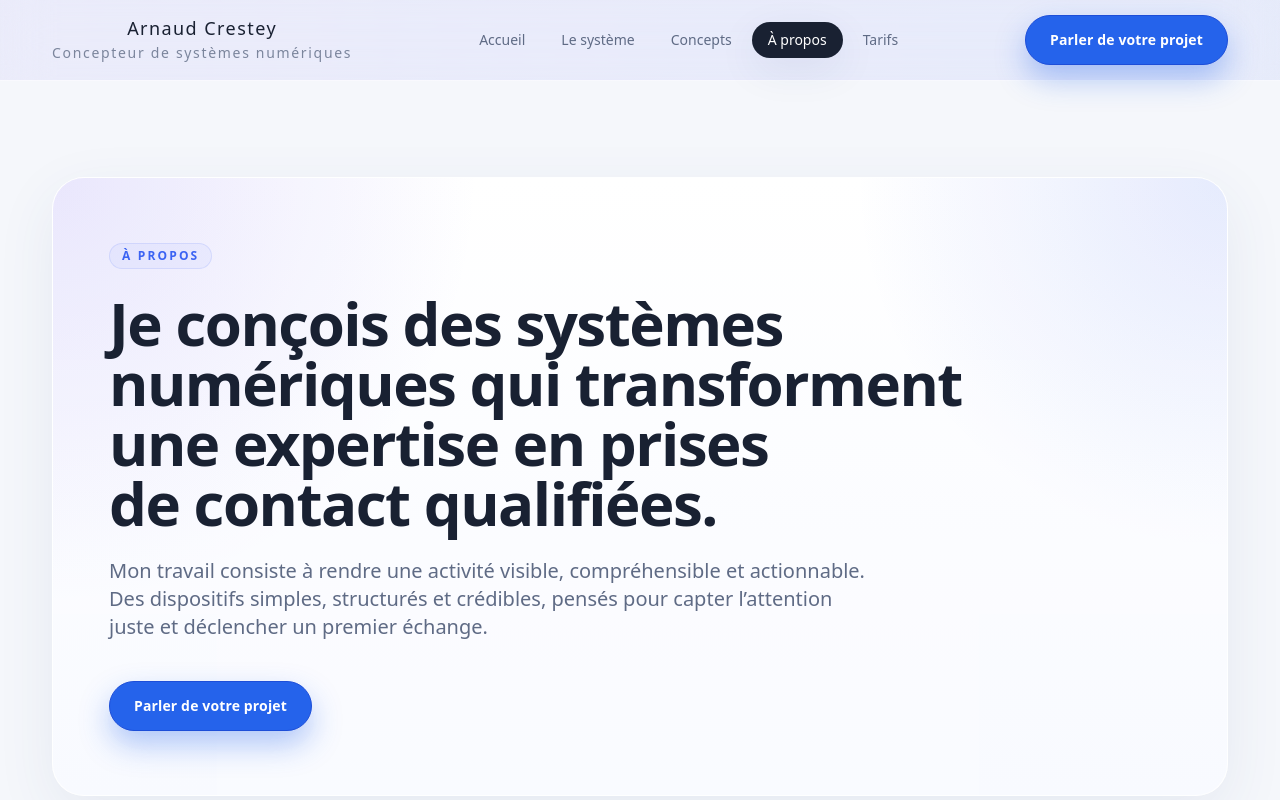
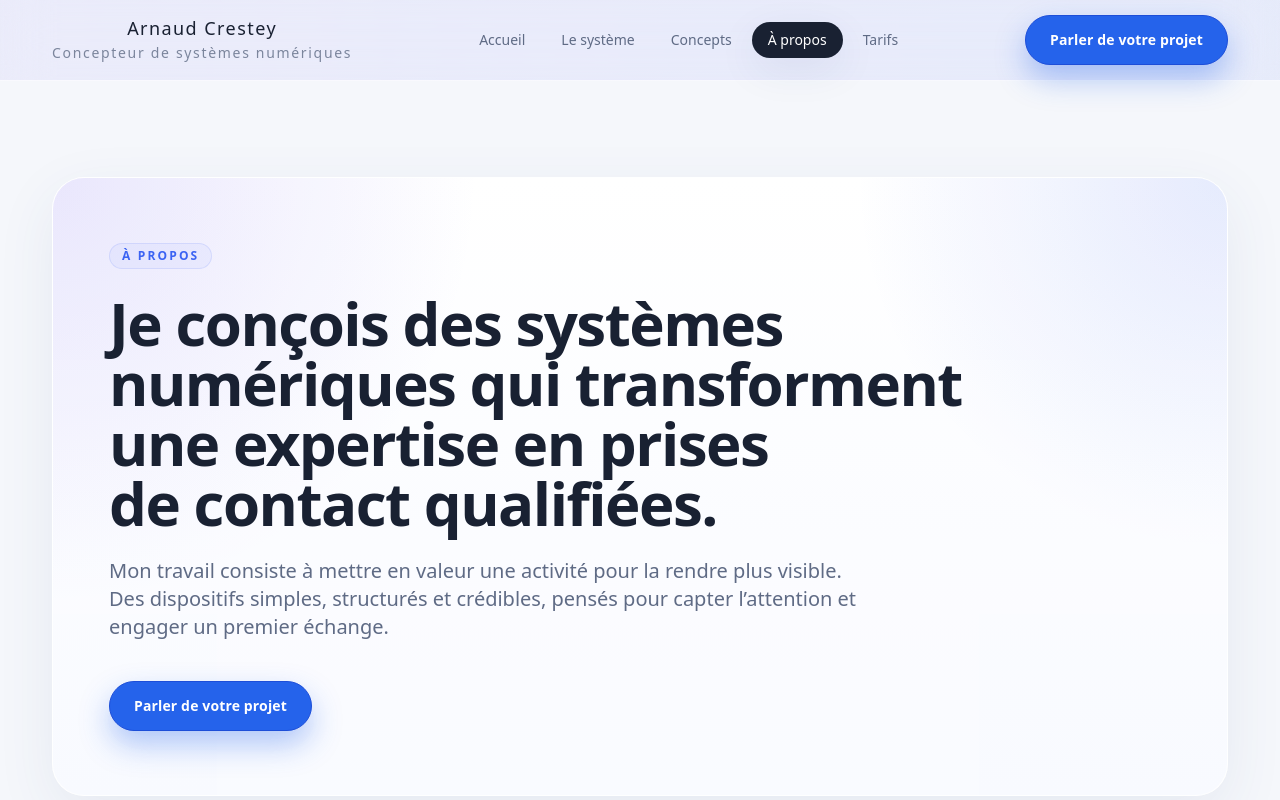
Before and after one commit to arnaudcrestey/portail-site-vitrine, a Next.js app: page /a-propos in a window 1280 px wide. Shown: the top 800 px of the page. Built offline with nearby package versions, Linux system fonts and the light colour scheme.

Commit message:
Update page.tsx

```diff
--- a/app/a-propos/page.tsx
+++ b/app/a-propos/page.tsx
@@ -13,7 +13,7 @@ export default function AboutPage() {
       <PageHero
         eyebrow="À propos"
         title="Je conçois des systèmes numériques qui transforment une expertise en prises de contact qualifiées."
-        description="Mon travail consiste à rendre une activité visible, compréhensible et actionnable. Des dispositifs simples, structurés et crédibles, pensés pour capter l’attention juste et déclencher un premier échange."
+        description="Mon travail consiste à mettre en valeur une activité pour la rendre plus visible. Des dispositifs simples, structurés et crédibles, pensés pour capter l’attention et engager un premier échange."
         primaryCta={{ href: '/contact', label: 'Parler de votre projet' }}
       />
 
```
